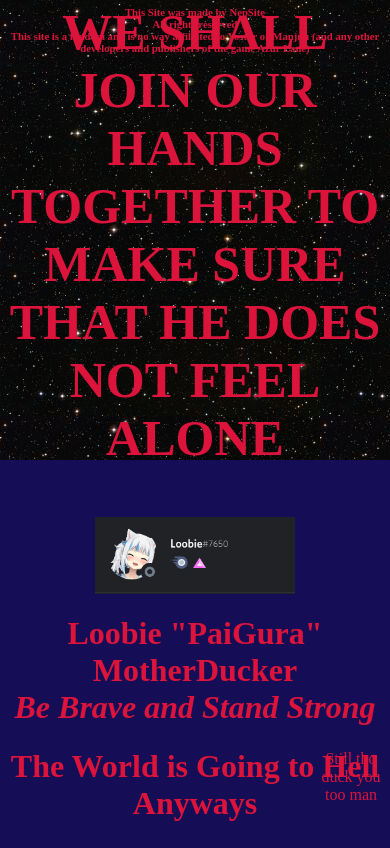
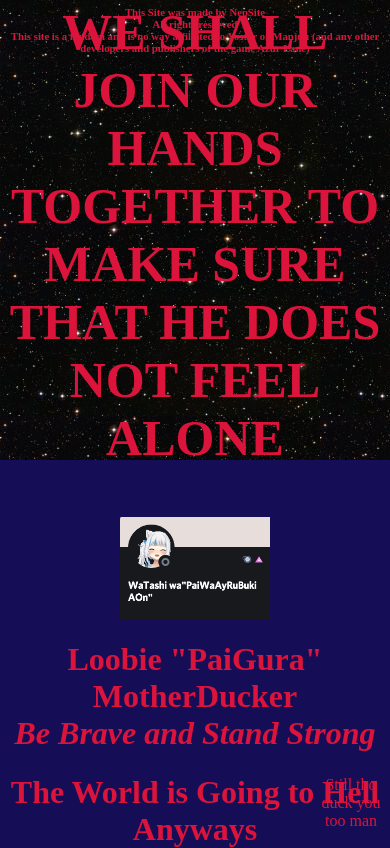
Before and after one commit to Palpatune-Neptune/NepSite, a plain HTML site: page index.html in a window 390 px wide. Shown: the part 384-1232 px from the top of the page. Before the commit the page ends 1206 px from the top, so only its background shows below. Drawn offline with Linux system fonts and the light colour scheme; a web font is replaced by a local one.

Commit message:
Add files via upload

```diff
--- a/first.css
+++ b/first.css
@@ -2,7 +2,7 @@
     display: block;
     margin-left: auto;
     margin-right: auto;
-    width: 800px;
+    width: 500px;
 }
 
 .temp{
--- a/index.html
+++ b/index.html
@@ -11,7 +11,7 @@
         <style>
             @media screen and (max-width:600px){
                 #potrait{
-                    width: 200px;
+                    width: 150px;
                 }
                 #mainPageHeader{
                     text-align: center;
@@ -36,7 +36,7 @@
             <h1 style="font-size: 50px;">WELCOME</h1>
             <h2 style="font-size: 45px;">AS OUR GREAT FRIEND NEEDS THE SUPPORT OF ONE AND ALL</h2>
             <h3 style="font-size: 50px;">WE SHALL JOIN OUR HANDS TOGETHER TO MAKE SURE THAT HE DOES NOT FEEL ALONE</h3>
-            <img id= "potrait" src="Images Index/Loobie.png" alt="PaiGura">
+            <img id= "potrait" src="Images Index/Loobie2.png" alt="PaiGura">
             <h1> Loobie "PaiGura" MotherDucker  <br> <i>Be Brave and Stand Strong</i> </h1>
             <h1>The World is Going to Hell Anyways</h1>
             <p class="temp">Still tho duck you too man</p>
```
Also changed, not shown: Images Index/Loobie2.png (added), 1 other file.
